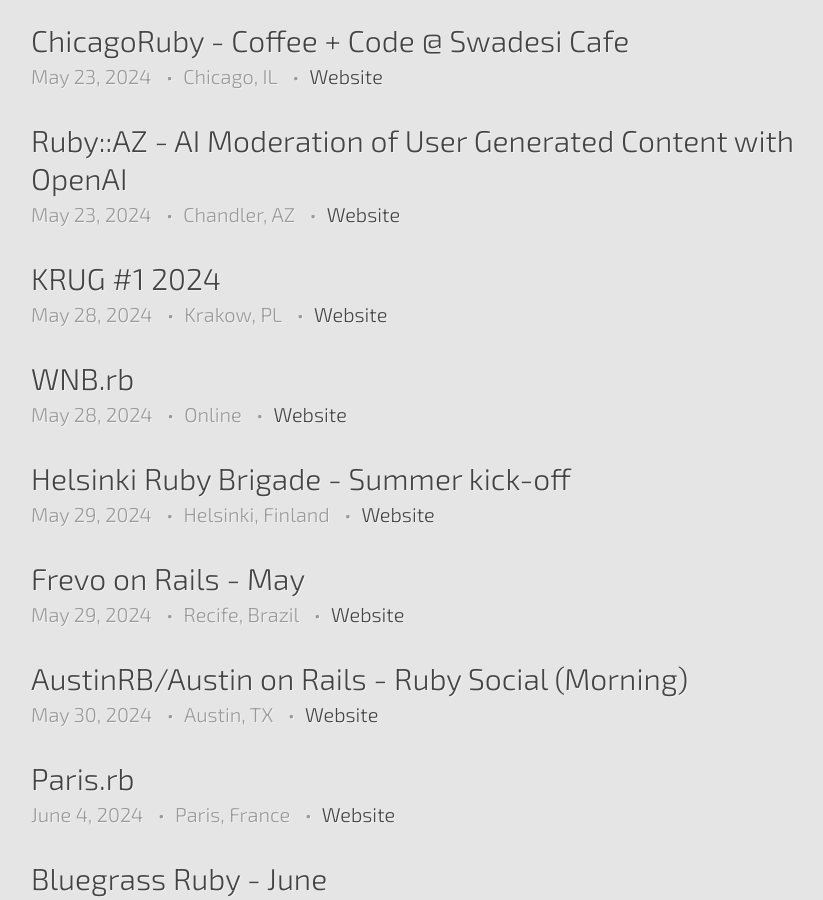
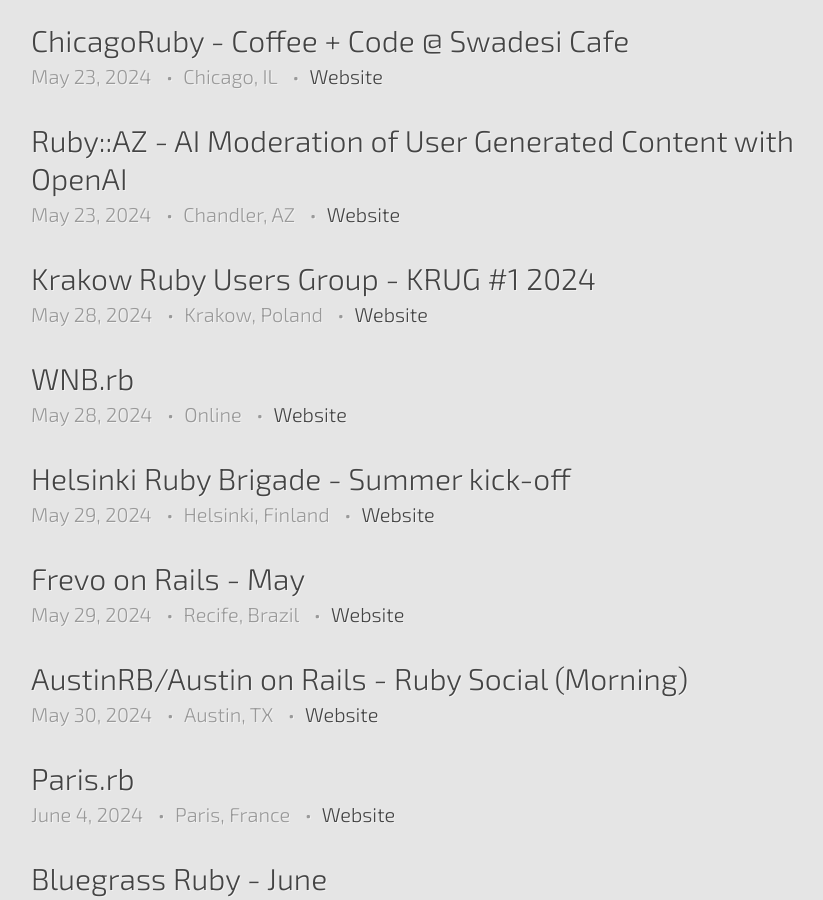
Before and after one commit to ruby-conferences/ruby-conferences.github.io, a Jekyll site: the page built from meetups/index.html, in a window 1280 px wide and 900 px high, scrolled down 940 px. Shown: the whole window, without its empty margins (209-1032 px from the left). Built offline with Jekyll 4.4.1, drawn with Linux system fonts in a browser that asks for light colours.

Commit message:
Update KRUG #1 meetup

```diff
--- a/_data/meetups.yml
+++ b/_data/meetups.yml
@@ -495,12 +495,12 @@
   end_time: 20:00:00 MST
   url: https://www.meetup.com/ruby-az/events/300938990
 
-- name: "KRUG #1 2024"
-  location: Krakow, PL
+- name: "Krakow Ruby Users Group - KRUG #1 2024"
+  location: Krakow, Poland
   date: 2024-05-28
-  start_time: 18:00:00 MST
-  end_time: 21:00:00 MST
-  url: https://www.meetup.com/krakow-ruby-users-group/events/300990948/
+  start_time: 18:00:00 CEST
+  end_time: 21:00:00 CEST
+  url: https://www.meetup.com/krakow-ruby-users-group/events/300990948
 
 - name: AustinRB/Austin on Rails - Ruby Social (Morning)
   location: Austin, TX
```
